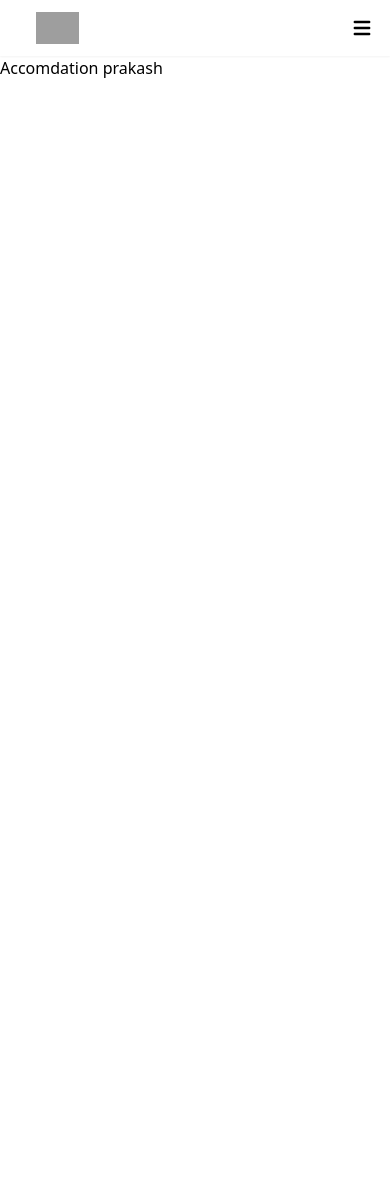
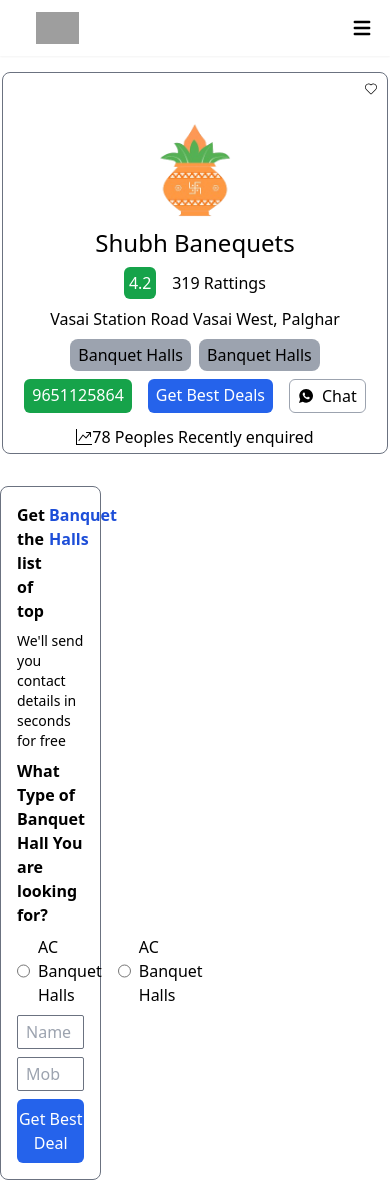
Before and after one commit to bharat407/suits, a React (Create React App) app: page / in a window 390 px wide. Before the commit the page ends 844 px from the top, so only its background shows below. Built offline with nearby package versions, Linux system fonts and the light colour scheme; grey boxes are pictures that could not be loaded.

Commit message:
Update folder structure

```diff
--- a/src/App.js
+++ b/src/App.js
@@ -1,12 +1,13 @@
 import React from "react";
 import Navbar from "./components/common/Navbar";
-import Accomdation from "./pages/Accomdation";
+// import Accomdation from "./pages/Accomdation";
+import Catelog from "./components/core/Catelog";
 
 const App = () => {
   return (
     <>
       <Navbar />
-      <Accomdation />
+      <Catelog />
     </>
   );
 };
--- a/src/components/Catelog.jsx
+++ /dev/null
@@ -1,81 +0,0 @@
-import React from 'react'
-import kalash from '../assets/kalsh.png'
-import { IoLogoWhatsapp } from "react-icons/io";
-import { CiHeart } from "react-icons/ci";
-import { BsGraphUpArrow } from "react-icons/bs";
-
-const Catelog = () => {
-    return (
-        <div className='w-full max-w-[1400px] mx-auto flex flex-col md:flex-row'>
-            <div className='max-w-[1400px] relative md:w-[73%] w-[99%] px-2 justify-center items-center flex md:flex-row flex-col py-10 md:py-6 mx-auto my-4 border border-gray-500 rounded-lg'>
-                <span className='absolute right-2 top-2 '><CiHeart /></span>
-                <div className="image-carousel w-[25%] flex justify-center items-center">
-                    <img className='' src={kalash} width={200} alt="" />
-                </div>
-                <div className="description md:w-[60%] w-[95%] justify-center items-center lg:justify-normal lg:items-baseline flex flex-col gap-2">
-                    <h1 className='text-2xl'>
-                        Shubh Banequets
-                    </h1>
-                    <div className='flex justify-center items-center gap-2'>
-                        <div className='rattings w-8 h-8 flex justify-center items-center rounded-md bg-green-600 text-white'>
-                            <h2>4.2</h2>
-                        </div>
-                        <div className="start"></div>
-                        <p className='rattings '>319 Rattings</p>
-                    </div>
-                    <div className='address'>
-                        <span className='location'></span>
-                        <p> Vasai Station Road Vasai West, Palghar</p>
-                    </div>
-                    <div className="services flex flex-wrap gap-2">
-                        <span className='service1 bg-gray-400 px-2 py-1 rounded-lg'> Banquet Halls</span>
-                        <span className='service1 bg-gray-400 px-2 py-1 rounded-lg'> Banquet Halls</span>
-                    </div>
-                    <div className='contact flex gap-4 text-white'>
-                        <div className='bg-green-600 px-2 py-1 rounded-md'>
-                            <h5>9651125864</h5>
-                        </div>
-                        <div className='bg-blue-600 px-2 py-1 rounded-md'>
-                            <h5>Get Best Deals</h5>
-                        </div>
-                        <div className='px-2 py-1 text-black border flex justify-center items-center gap-2 border-gray-400 rounded-md'>
-                            <IoLogoWhatsapp />
-                            <h5>Chat</h5>
-                        </div>
-                    </div>
-                </div>
-                <div className='impressions absolute md:right-4 md:bottom-4 bottom-1 flex justify-center items-center '>
-                    <BsGraphUpArrow />
-                    <p>78 Peoples Recently enquired</p>
-                </div>
-            </div>
-
-
-{/* sidebar section */}
-            <div className="sidebar w-[26%] flex flex-col gap-2 border border-gray-500 rounded-lg py-4 px-4 my-4">
-                <h1 className='flex gap-1 font-semibold'>Get the list of top <p className='text-blue-700'>Banquet Halls</p></h1>
-                <p className='text-sm'>We'll send you contact details in seconds for free</p>
-                <h3 className='font-semibold'>What Type of Banquet Hall You are looking for? </h3>
-                <form action="" className='flex flex-col gap-2'>
-                   <div className='flex gap-4'>
-                        <div className='flex gap-2'> <input type="radio" name="ac" id="ac" />
-                            <label htmlFor="">AC Banquet Halls
-                            </label></div>
-                        <div className='flex gap-2'>
-                            <input type="radio" name="ac" id="ac" />
-                            <label htmlFor="">AC Banquet Halls
-                            </label>
-                        </div>
-                   </div>
-
-                    <input type="text" placeholder='Name' className='border border-gray-500 rounded-sm outline-none px-2 py-1 w-full' />
-                    <input type="number" placeholder='Mobile Number' className='border border-gray-500 rounded-sm outline-none w-full py-1 px-2' />
-                    <button className='bg-blue-600 rounded-md w-full py-2 text-white'>Get Best Deal</button>
-                </form>
-            </div>
-        </div>
-
-    )
-}
-
-export default Catelog
--- /dev/null
+++ b/src/components/core/Catelog.jsx
@@ -0,0 +1,102 @@
+import React from "react";
+import kalash from "../../assets/kalsh.png";
+import { IoLogoWhatsapp } from "react-icons/io";
+import { CiHeart } from "react-icons/ci";
+import { BsGraphUpArrow } from "react-icons/bs";
+
+const Catelog = () => {
+  return (
+    <div className="w-full max-w-[1400px] mx-auto flex flex-col md:flex-row">
+      <div className="max-w-[1400px] relative md:w-[73%] w-[99%] px-2 justify-center items-center flex md:flex-row flex-col py-10 md:py-6 mx-auto my-4 border border-gray-500 rounded-lg">
+        <span className="absolute right-2 top-2 ">
+          <CiHeart />
+        </span>
+        <div className="image-carousel w-[25%] flex justify-center items-center">
+          <img className="" src={kalash} width={200} alt="" />
+        </div>
+        <div className="description md:w-[60%] w-[95%] justify-center items-center lg:justify-normal lg:items-baseline flex flex-col gap-2">
+          <h1 className="text-2xl">Shubh Banequets</h1>
+          <div className="flex justify-center items-center gap-2">
+            <div className="rattings w-8 h-8 flex justify-center items-center rounded-md bg-green-600 text-white">
+              <h2>4.2</h2>
+            </div>
+            <div className="start"></div>
+            <p className="rattings ">319 Rattings</p>
+          </div>
+          <div className="address">
+            <span className="location"></span>
+            <p> Vasai Station Road Vasai West, Palghar</p>
+          </div>
+          <div className="services flex flex-wrap gap-2">
+            <span className="service1 bg-gray-400 px-2 py-1 rounded-lg">
+              {" "}
+              Banquet Halls
+            </span>
+            <span className="service1 bg-gray-400 px-2 py-1 rounded-lg">
+              {" "}
+              Banquet Halls
+            </span>
+          </div>
+          <div className="contact flex gap-4 text-white">
+            <div className="bg-green-600 px-2 py-1 rounded-md">
+              <h5>9651125864</h5>
+            </div>
+            <div className="bg-blue-600 px-2 py-1 rounded-md">
+              <h5>Get Best Deals</h5>
+            </div>
+            <div className="px-2 py-1 text-black border flex justify-center items-center gap-2 border-gray-400 rounded-md">
+              <IoLogoWhatsapp />
+              <h5>Chat</h5>
+            </div>
+          </div>
+        </div>
+        <div className="impressions absolute md:right-4 md:bottom-4 bottom-1 flex justify-center items-center ">
+          <BsGraphUpArrow />
+          <p>78 Peoples Recently enquired</p>
+        </div>
+      </div>
+
+      {/* sidebar section */}
+      <div className="sidebar w-[26%] flex flex-col gap-2 border border-gray-500 rounded-lg py-4 px-4 my-4">
+        <h1 className="flex gap-1 font-semibold">
+          Get the list of top <p className="text-blue-700">Banquet Halls</p>
+        </h1>
+        <p className="text-sm">
+          We'll send you contact details in seconds for free
+        </p>
+        <h3 className="font-semibold">
+          What Type of Banquet Hall You are looking for?{" "}
+        </h3>
+        <form action="" className="flex flex-col gap-2">
+          <div className="flex gap-4">
+            <div className="flex gap-2">
+              {" "}
+              <input type="radio" name="ac" id="ac" />
+              <label htmlFor="">AC Banquet Halls</label>
+            </div>
+            <div className="flex gap-2">
+              <input type="radio" name="ac" id="ac" />
+              <label htmlFor="">AC Banquet Halls</label>
+            </div>
+          </div>
+
+          <input
+            type="text"
+            placeholder="Name"
+            className="border border-gray-500 rounded-sm outline-none px-2 py-1 w-full"
+          />
+          <input
+            type="number"
+            placeholder="Mobile Number"
+            className="border border-gray-500 rounded-sm outline-none w-full py-1 px-2"
+          />
+          <button className="bg-blue-600 rounded-md w-full py-2 text-white">
+            Get Best Deal
+          </button>
+        </form>
+      </div>
+    </div>
+  );
+};
+
+export default Catelog;
```
